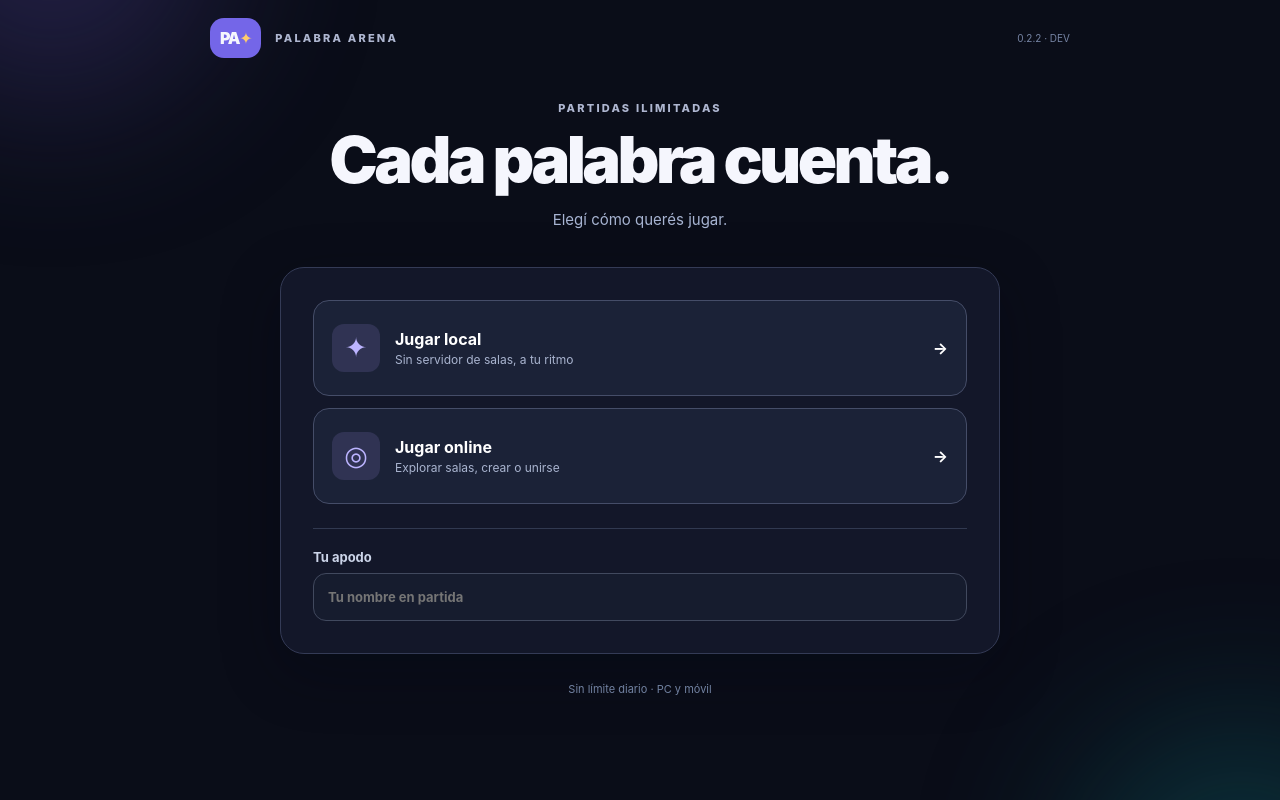
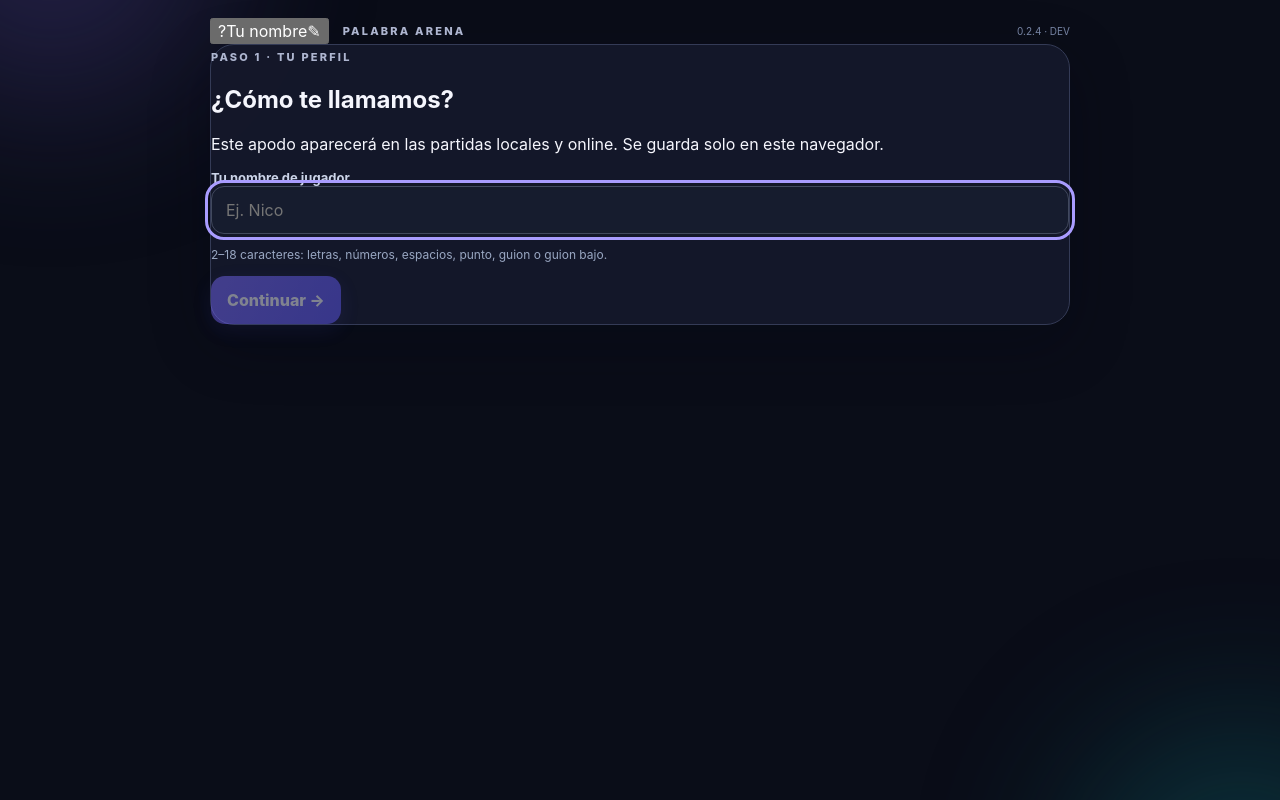
Before and after one commit to Nicolas8701/JuegoDePalabras, a React (Vite) app in the folder 11_PRODUCTION/web/: page / in a window 1280 px wide. Built offline with nearby package versions, Linux system fonts and the light colour scheme.

Commit message:
feat(ux): persistent nickname onboarding, safe text, Cloudflare errors

```diff
--- a/11_PRODUCTION/web/src/App.tsx
+++ b/11_PRODUCTION/web/src/App.tsx
@@ -7,13 +7,14 @@ import {Lobby} from './components/Lobby';
 import {GameBoard} from './components/GameBoard';
 import {Result} from './components/Result';
 import {t} from './game/i18n';
+import {cleanPlayerName,readPlayerName,savePlayerName} from './game/profile';
 import type {Country,GameMode,Language,LengthMode,RoomState,RoomSummary,Session,Visibility} from './types/api';
 
-const SESSION_KEY='palabra:session',NAME_KEY='palabra:name',LANG_KEY='palabra:language';
+const SESSION_KEY='palabra:session',LANG_KEY='palabra:language';
 function loadSession():Session|null{try{return JSON.parse(localStorage.getItem(SESSION_KEY)||'null');}catch{return null;}}
 export function App(){
  const [language,setLanguageState]=useState<Language>(()=>localStorage.getItem(LANG_KEY)==='en'?'en':'es');
- const [playerName,setPlayerNameState]=useState(()=>localStorage.getItem(NAME_KEY)||'');
+ const [playerName,setPlayerNameState]=useState(readPlayerName);
  const [localConfig,setLocalConfig]=useState<{mode:GameMode;country:Country;languageMode:'fixed'|'random';language:Language;lengthMode:LengthMode}|null>(null);
  const [session,setSession]=useState<Session|null>(loadSession);
  const [state,setState]=useState<RoomState|null>(null);
@@ -27,7 +28,7 @@ export function App(){
  const sessionId=(s:Session|null)=>s?`${s.roomId}/${s.playerId}/${s.token}`:'';
  const persistSession=(next:Session|null)=>{sessionRef.current=next;opRef.current++;failedPollsRef.current=0;setSession(next);setState(null);if(next)localStorage.setItem(SESSION_KEY,JSON.stringify(next));else localStorage.removeItem(SESSION_KEY);};
  const setLanguage=(lang:Language)=>{setLanguageState(lang);localStorage.setItem(LANG_KEY,lang);};
- const setPlayerName=(v:string)=>{setPlayerNameState(v);localStorage.setItem(NAME_KEY,v);};
+ const setPlayerName=(v:string)=>{const clean=cleanPlayerName(v);setPlayerNameState(clean);savePlayerName(clean);};
  const translateError=useCallback((err:unknown)=>{
   const code=err instanceof ApiError?err.code:'UNKNOWN';const isEs=language==='es';
   const messages:Record<string,string>={WRONG_LENGTH:copy.wrongLength,PLAYERS_NOT_READY:copy.playersNotReady,
@@ -41,7 +42,7 @@ export function App(){
    ROOM_CODE_COLLISION:isEs?'No se pudo generar un código único. Probá otra vez.':'Could not generate a unique code. Try again.',
    UNAUTHORIZED_PLAYER:isEs?'Esta sesión ya no es válida.':'This session is no longer valid.',
    INVALID_LETTERS:isEs?'Usá solo letras del idioma.':'Use letters from the chosen language.',
-   BACKEND_NOT_CONFIGURED:isEs?'Falta configurar Supabase en Netlify.':'Supabase is not configured on Netlify.',DB_MIGRATION_REQUIRED:isEs?'Falta ejecutar la migración de la base de datos 0.2.1.':'Database migration 0.2.1 is required.',ROUND_EXPIRED:isEs?'El tiempo de la ronda terminó.':'The round has expired.'};
+   BACKEND_NOT_CONFIGURED:isEs?'El modo online necesita configurar Supabase en Cloudflare. El modo local funciona sin servidor.':'Online rooms need Supabase configured on Cloudflare. Local play works without a server.',DB_MIGRATION_REQUIRED:isEs?'Falta ejecutar la migración de la base de datos 0.2.1.':'Database migration 0.2.1 is required.',ROUND_EXPIRED:isEs?'El tiempo de la ronda terminó.':'The round has expired.'};
   return messages[code]??copy.genericError;
  },[copy,language]);
  const refreshState=useCallback(async(s:Session,silent=true)=>{
--- a/11_PRODUCTION/web/src/components/Home.tsx
+++ b/11_PRODUCTION/web/src/components/Home.tsx
@@ -1,6 +1,7 @@
 import { useEffect, useRef, useState } from 'react';
 import type { Country, GameMode, Language, LengthMode, RoomSummary, Visibility } from '../types/api';
 import { countryLabel, modeLabel } from '../game/modes';
+import {cleanPlayerName,isValidPlayerName} from '../game/profile';
 
 type OnlineVisibility = 'public'|'private';
 interface Props {
@@ -14,6 +15,11 @@ const modes:GameMode[]=['classic','culture','insults','blitz','duel'];
 const countries:Country[]=['random','ar','es','us','mx','gb','cl'];
 export function Home({language,onLanguage,playerName,onPlayerName,busy,rooms,onRefreshRooms,onCreate,onJoin}:Props){
  const es=language==='es';
+ const [editingProfile,setEditingProfile]=useState(false);
+ const [profileDraft,setProfileDraft]=useState(playerName);
+ const profileReady=isValidPlayerName(playerName);
+ const profileGate=!profileReady||editingProfile;
+ const submitProfile=(e:React.FormEvent<HTMLFormElement>)=>{e.preventDefault();const cleaned=cleanPlayerName(profileDraft);if(isValidPlayerName(cleaned)){onPlayerName(cleaned);setEditingProfile(false);}};
  const [screen,setScreen]=useState<'choose'|'online'|'configure'>('choose');
  const [visibility,setVisibility]=useState<Visibility>('solo');
  const [filter,setFilter]=useState<OnlineVisibility>('public');
@@ -50,7 +56,8 @@ export function Home({language,onLanguage,playerName,onPlayerName,busy,rooms,onR
  const enter=(r:RoomSummary)=>{if(r.status!=='lobby'||busy)return;if(r.visibility==='private'){setJoinTarget(r);setJoinPassword('');}else onJoin(r.code);};
  const enterByCode=()=>{if(code.length===5){const r=rooms.find(r=>r.code===code);if(r?.visibility==='private')enter(r);else onJoin(code);}};
  return <main className="home-shell clean-home">
-  <header className="home-header"><span className="brand-mark">PA<span>✦</span></span><span className="eyebrow">PALABRA ARENA</span><span className="version">0.2.2 · DEV</span></header>
+  <header className="home-header"><button type="button" className="profile-trigger" onClick={()=>{setProfileDraft(playerName);setEditingProfile(true);setScreen('choose')}} aria-label={es?'Editar nombre de jugador':'Edit player name'}><span className="profile-avatar" aria-hidden="true">{profileReady?playerName.charAt(0).toUpperCase():'?'}</span><span>{profileReady?playerName:(es?'Tu nombre':'Your name')}</span><span className="profile-edit" aria-hidden="true">✎</span></button><span className="eyebrow home-brand">PALABRA ARENA</span><span className="version">0.2.4 · DEV</span></header>
+  {profileGate?<section className="panel profile-onboarding" aria-labelledby="profile-title"><span className="eyebrow">{es?'PASO 1 · TU PERFIL':'STEP 1 · YOUR PROFILE'}</span><h1 id="profile-title">{es?'¿Cómo te llamamos?':'What should we call you?'}</h1><p>{es?'Este apodo aparecerá en las partidas locales y online. Se guarda solo en este navegador.':'This nickname appears in local and online games. It is saved only in this browser.'}</p><form onSubmit={submitProfile}><label htmlFor="profile-name">{es?'Tu nombre de jugador':'Your player name'}</label><input autoFocus id="profile-name" autoComplete="nickname" inputMode="text" maxLength={32} value={profileDraft} onChange={e=>setProfileDraft(e.target.value)} placeholder={es?'Ej. Nico':'E.g. Alex'}/><p className="field-note">{es?'2–18 caracteres: letras, números, espacios, punto, guion o guion bajo.':'2–18 characters: letters, numbers, spaces, dot, dash or underscore.'}</p><div className="profile-actions">{profileReady&&<button type="button" className="secondary" onClick={()=>setEditingProfile(false)}>{es?'Cancelar':'Cancel'}</button>}<button className="primary" type="submit" disabled={!isValidPlayerName(cleanPlayerName(profileDraft))}>{es?'Continuar':'Continue'} →</button></div></form></section>:<>
   <section className="hero"><p className="eyebrow">{es?'PARTIDAS ILIMITADAS':'UNLIMITED ROUNDS'}</p><h1>{es?'Cada palabra cuenta.':'Every word counts.'}</h1><p>{es?'Elegí cómo querés jugar.':'Choose how you want to play.'}</p></section>
   <div className="home-panel panel">
    {screen!=='choose'&&<button type="button" className="text-back" onClick={()=>{if(screen==='configure'&&visibility!=='solo')setScreen('online');else setScreen('choose');setJoinTarget(null);}}>← {es?'Volver':'Back'}</button>}
@@ -59,7 +66,6 @@ export function Home({language,onLanguage,playerName,onPlayerName,busy,rooms,onR
      <button className="choice" onClick={()=>begin('solo')}><span className="choice-icon">✦</span><span><strong>{es?'Jugar local':'Play locally'}</strong><small>{es?'Sin servidor de salas, a tu ritmo':'No room server needed'}</small></span><b>→</b></button>
      <button className="choice" onClick={()=>setScreen('online')}><span className="choice-icon">◎</span><span><strong>{es?'Jugar online':'Play online'}</strong><small>{es?'Explorar salas, crear o unirse':'Find a room, create or join'}</small></span><b>→</b></button>
     </div>
-    <label className="nickname">{es?'Tu apodo':'Nickname'}<input maxLength={18} autoComplete="nickname" value={playerName} onChange={e=>onPlayerName(e.target.value)} placeholder={es?'Tu nombre en partida':'Name in game'}/></label>
    </div>}
    {screen==='online'&&<div className="online-browser">
     <div className="panel-heading"><h2>{es?'Salas disponibles':'Available rooms'}</h2><p className="field-note">{es?'Todas las salas son visibles; las privadas necesitan contraseña.':'All rooms are visible; private rooms need a password.'}</p></div>
@@ -86,6 +92,6 @@ export function Home({language,onLanguage,playerName,onPlayerName,busy,rooms,onR
    </div>}
   </div>
   {joinTarget&&<div className="modal-backdrop" role="presentation"><div ref={dialogRef} className="panel join-dialog" role="dialog" aria-modal="true" aria-labelledby="join-title"><h2 id="join-title">{joinTarget.name||joinTarget.code}</h2><p className="field-note">{es?'Esta sala requiere contraseña.':'This room requires a password.'}</p><label>{es?'Contraseña':'Password'}<input autoFocus type="password" autoComplete="off" value={joinPassword} onChange={e=>setJoinPassword(e.target.value)} onKeyDown={e=>{if(e.key==='Enter'&&joinPassword)onJoin(joinTarget.code,joinPassword)}}/></label><div className="dialog-actions"><button className="secondary" onClick={()=>setJoinTarget(null)}>{es?'Cancelar':'Cancel'}</button><button className="primary" disabled={busy||!joinPassword} onClick={()=>onJoin(joinTarget.code,joinPassword)}>{es?'Unirse':'Join'}</button></div></div></div>}
-  <footer className="home-footer">{es?'Sin límite diario · PC y móvil':'No daily limit · Desktop and mobile'}</footer>
+  <footer className="home-footer">{es?'Sin límite diario · PC y móvil':'No daily limit · Desktop and mobile'}</footer></>}
  </main>;
 }
--- /dev/null
+++ b/11_PRODUCTION/web/src/game/profile.ts
@@ -0,0 +1,15 @@
+// Nickname is presentation data, never HTML or SQL. Browser storage is optional.
+export const PROFILE_STORAGE_KEY='palabra:name';
+export function cleanPlayerName(input:string):string {
+ const raw=typeof input==='string'?input:'';
+ return raw.normalize('NFKC').replace(/[^\p{L}\p{N} ._-]/gu,'').replace(/\s+/g,' ').trim().slice(0,18).trim();
+}
+export function isValidPlayerName(input:string):boolean {
+ return input.length>=2&&input.length<=18&&input===cleanPlayerName(input);
+}
+export function readPlayerName():string {
+ try { const name=cleanPlayerName(localStorage.getItem(PROFILE_STORAGE_KEY)||''); return isValidPlayerName(name)?name:''; } catch { return ''; }
+}
+export function savePlayerName(input:string):void {
+ try { localStorage.setItem(PROFILE_STORAGE_KEY,cleanPlayerName(input)); } catch { /* Private mode or storage disabled: play still works. */ }
+}
```
Also changed, not shown: 1 other file (tests, documents, lock files or other folders).
